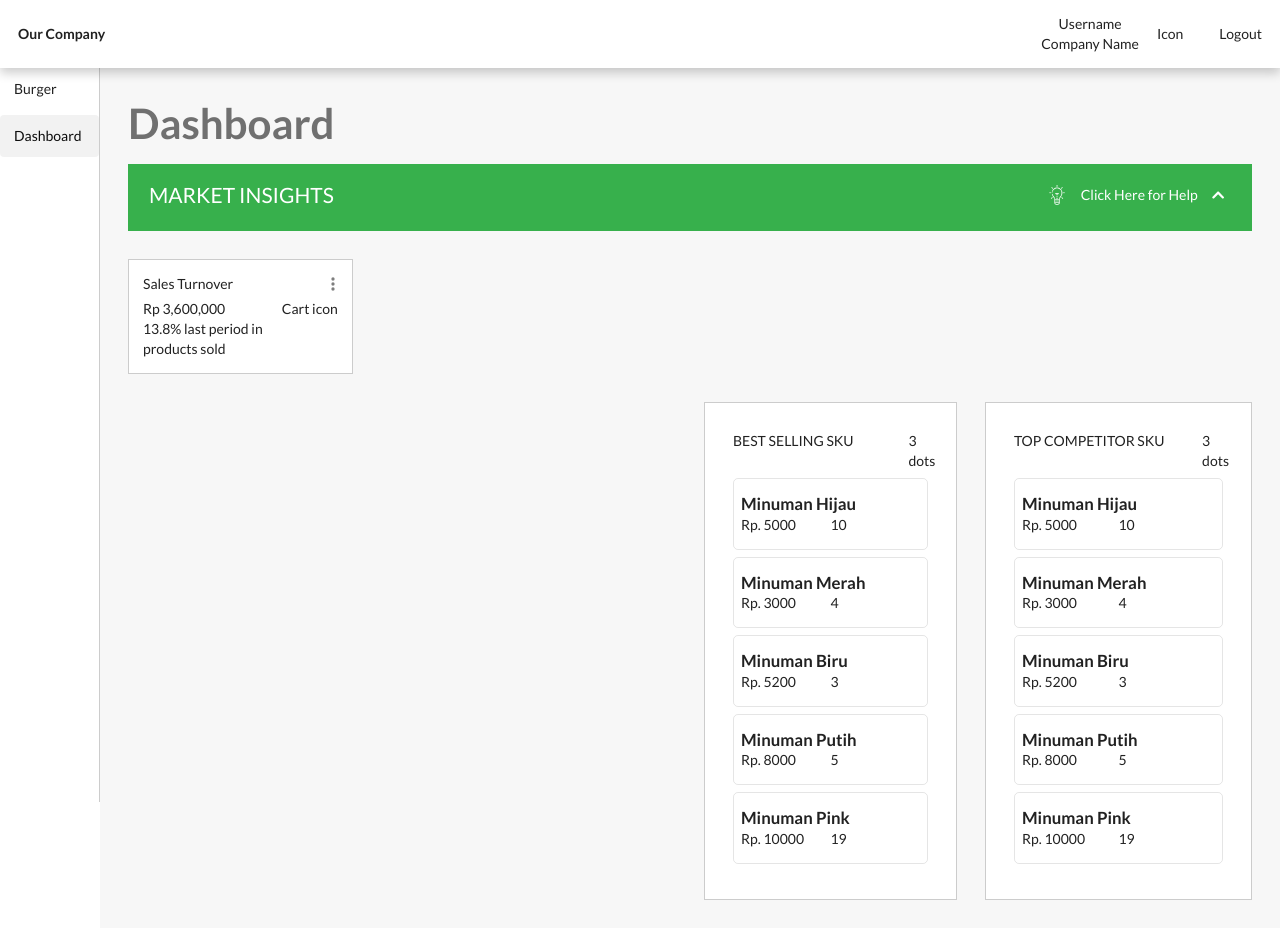
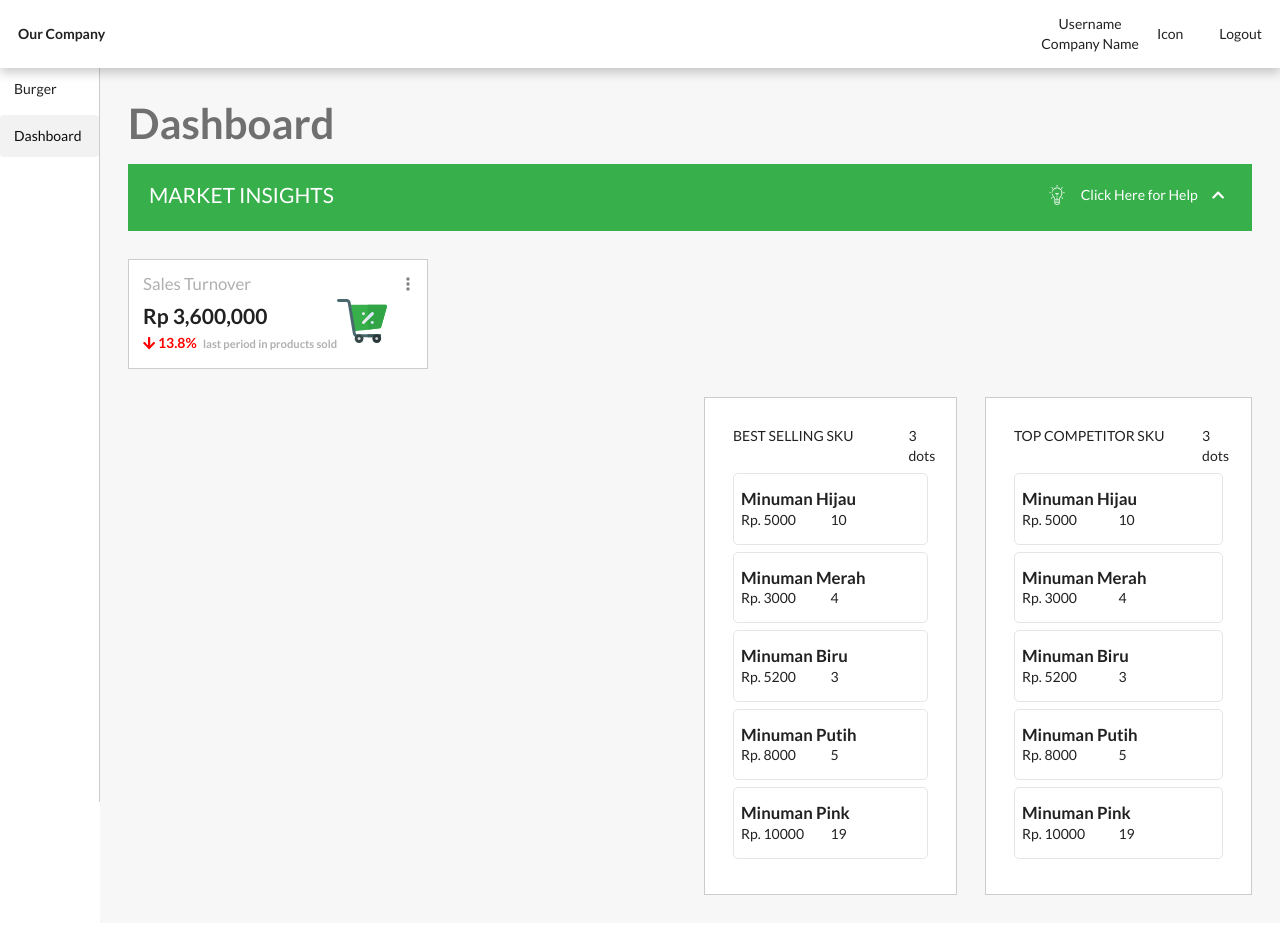
Before and after one commit to rimanirfan/advo_dashboard, a React (Create React App) app: page / in a window 1280 px wide. Built offline with nearby package versions, Linux system fonts and the light colour scheme.

Commit message:
finish up styling on sales turnover

```diff
--- a/src/components/App.js
+++ b/src/components/App.js
@@ -8,9 +8,10 @@ import SalesTurnover from './SalesTurnover/SalesTurnover';
 
 import './App.css';
 import { FontAwesomeIcon } from '@fortawesome/react-fontawesome';
-import { faChevronUp } from '@fortawesome/free-solid-svg-icons';
+import { faChevronUp, faArrowDown } from '@fortawesome/free-solid-svg-icons';
 import bulb from '../assets/Help.png';
 import dots from '../assets/dots.svg';
+import cart from '../assets/cart.svg';
 
 class App extends React.Component {
 
@@ -49,7 +50,7 @@ class App extends React.Component {
                                 <div className="content_item"><FontAwesomeIcon icon={faChevronUp} /></div>
                             </div>
                         </div>
-                        <SalesTurnover dots={dots} />
+                        <SalesTurnover dots={dots} faArrowDown={faArrowDown} FontAwesomeIcon={FontAwesomeIcon} cart={cart} />
                         <div className="flex">
                             <div className="flex_item_five"></div>
                             <div className="flex_item_five">
--- a/src/components/SalesTurnover/SalesTurnover.css
+++ b/src/components/SalesTurnover/SalesTurnover.css
@@ -1,7 +1,34 @@
 .sales_turnover {
     margin: 2rem 0;
     padding: 1rem;
-    width: 20%;
+    width: 300px;
     background-color: #fff;
     border: rgba(0,0,0,0.2) 0.5px solid;
 }
+
+.sales_header {
+    color: rgb(177, 175, 175);
+    font-size: 1.2rem;
+}
+
+.sales_money {
+    font-size: 1.5rem;
+    font-weight: 700;
+    margin: .5rem 0;
+}
+
+.sales_percent {
+    font-size: 0.8rem;
+    font-weight: 800;
+    color: rgb(177, 175, 175);
+}
+
+.sales_percent .percent {
+    color: red;
+    font-size: 1rem;
+    margin-right: 0.3rem;
+}
+
+.cart_icon {
+    width: 50px;
+}
--- a/src/components/SalesTurnover/SalesTurnover.js
+++ b/src/components/SalesTurnover/SalesTurnover.js
@@ -3,19 +3,19 @@ import React from 'react';
 import './SalesTurnover.css';
 
 
-const SalesTurnover = ({dots}) => {
+const SalesTurnover = ({dots, cart, faArrowDown, FontAwesomeIcon}) => {
     return (
         <div className="sales_turnover">
             <div className="flex">
-                <div className="flex_item_seven">Sales Turnover</div>
+                <div className="flex_item_seven sales_header">Sales Turnover</div>
                 <div className="dots"><img src={dots} alt="dots" /></div>
             </div>
             <div className="flex">
-                <div className="details flex_item_seven">
-                    <div>Rp 3,600,000</div>
-                    <div>13.8% last period in products sold</div>
+                <div className="details">
+                    <div className="sales_money">Rp 3,600,000</div>
+                    <div className="sales_percent"><span className="percent"><FontAwesomeIcon icon={faArrowDown} /> 13.8%</span> last period in products sold</div>
                 </div>
-                <div>Cart icon</div>
+                <div className="cart_icon"><img src={cart} alt="cart icon" /></div>
             </div>
         </div>
     );
```
Also changed, not shown: src/assets/cart.svg (added), src/assets/minuman.jpg (added).
